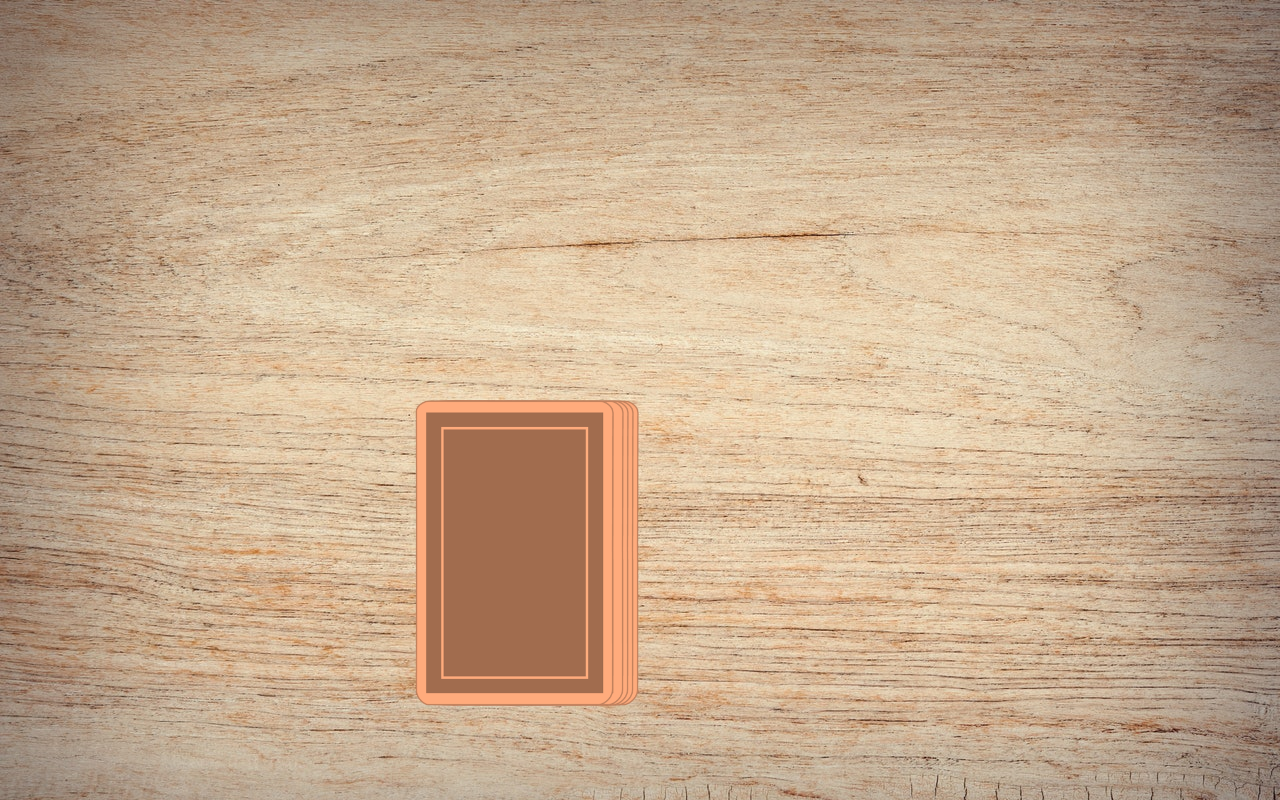
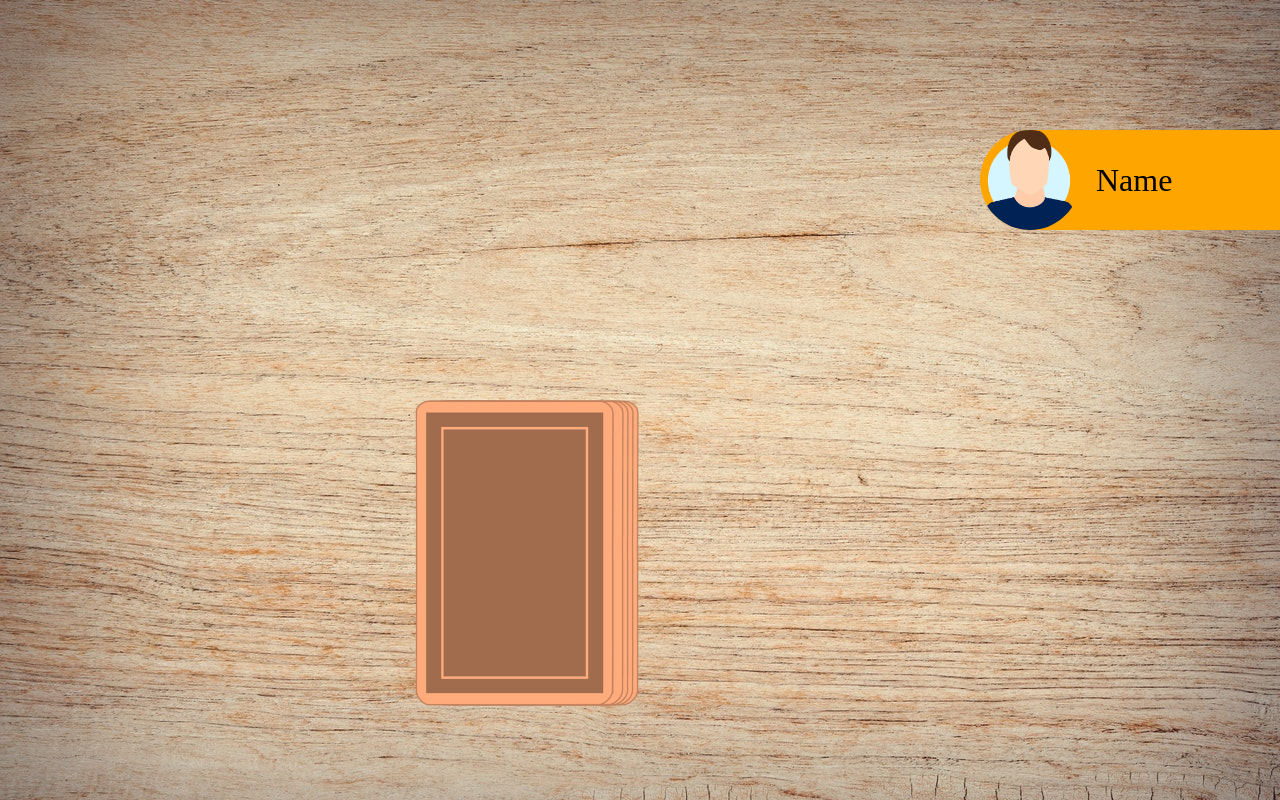
Before and after one commit to Traumzerfetzerin/Ring-of-Fire, an Angular app: page /game in a window 1280 px wide. Built offline with nearby package versions, Linux system fonts and the light colour scheme.

Commit message:
Design of the player bar

```diff
--- a/src/app/app.routes.ts
+++ b/src/app/app.routes.ts
@@ -5,7 +5,7 @@ import { GameComponent } from './game/game.component';
 
 export const routes: Routes = [
     { path: '', component: StartscreenComponent },
-    { path: 'game', component: GameComponent }
+    { path: 'game', component: GameComponent },
 ];
 
 @NgModule({
--- a/src/app/game/game.component.html
+++ b/src/app/game/game.component.html
@@ -1,5 +1,6 @@
+<app-player class="player-position" style="top: 130px;"></app-player>
+
 <div class="field">
-
     <!-- Card stack -->
     <div class="card-stack">
         <img *ngFor="let c of [0,1,2,3]; let i = index;" [ngStyle]="{'right.px': i*5}"
@@ -13,5 +14,4 @@
         <img (click)="takeCard()" *ngIf="pickCardAnimation" class="pick-card" style="right: 25px"
             src="/assets/img/cards/{{ currentCard }}.png" alt="">
     </div>
-
 </div>
--- a/src/app/game/game.component.scss
+++ b/src/app/game/game.component.scss
@@ -61,3 +61,8 @@
         transform: scale(1.3) translateX(240px) translateY(-280px) rotate(-10deg);
     }
 }
+
+.player-position {
+    position: absolute;
+    right: 0;
+}
--- /dev/null
+++ b/src/app/player/player.component.html
@@ -0,0 +1,4 @@
+<div class="player">
+    <img src="/assets/img/profile/1.webp" alt="">
+    <span>Name</span>
+</div>
--- /dev/null
+++ b/src/app/player/player.component.scss
@@ -0,0 +1,21 @@
+.player {
+    display: flex;
+    align-items: center;
+    font-size: 18px;
+    background: orange;
+    width: 300px;
+    border-top-left-radius: 50px;
+    border-bottom-left-radius: 50px;
+
+    span {
+        font-size: 32px;
+        margin-left: 16px;
+    }
+
+    img {
+        width: 100px;
+        height: 100px;
+        object-fit: cover;
+        border-radius: 100%;
+    }
+}
```
Also changed, not shown: src/app/game/game.component.ts (+7 -2 lines), src/app/player/player.component.ts (added, +12 -0 lines), 1 other file (tests, documents, lock files or other folders).
